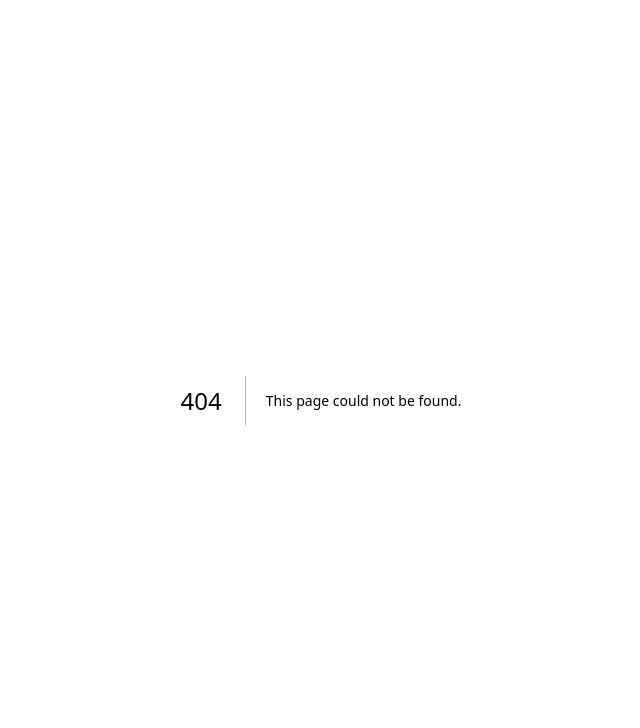
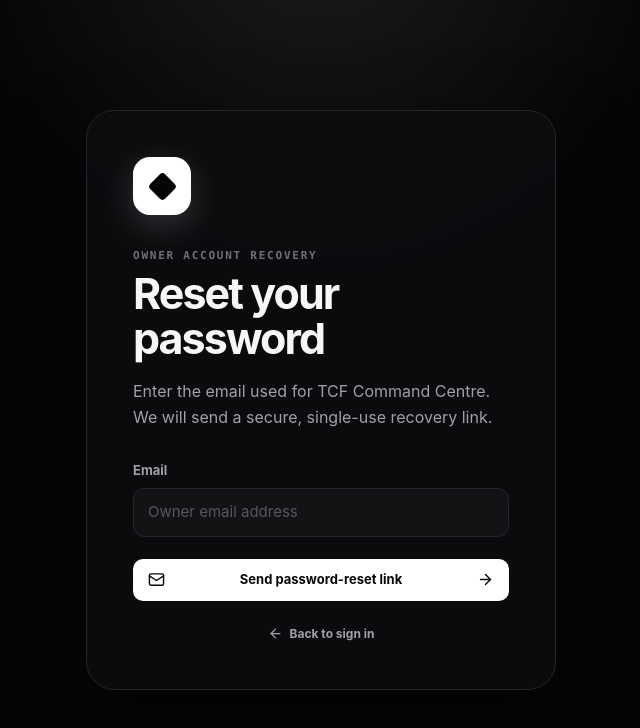
Before and after one commit to tcfcommission/dashboard, a Next.js app: page /forgot-password in a window 1280 px wide. Before the commit this address had no page. Shown: the top 728 px of the page, without its empty margins (319-959 px from the left). Built offline with nearby package versions, Linux system fonts and the light colour scheme.

Commit message:
Add secure password recovery flow

```diff
--- /dev/null
+++ b/app/forgot-password/page.tsx
@@ -0,0 +1,18 @@
+import Link from "next/link";
+import { ArrowLeft } from "lucide-react";
+import { ForgotPasswordForm } from "@/components/forgot-password-form";
+
+export default function ForgotPasswordPage() {
+  return (
+    <main className="login-page">
+      <section className="login-card" aria-labelledby="forgot-password-title">
+        <div className="brand-mark" aria-hidden="true"><span /></div>
+        <p className="eyebrow">Owner account recovery</p>
+        <h1 id="forgot-password-title">Reset your password</h1>
+        <p className="login-copy">Enter the email used for TCF Command Centre. We will send a secure, single-use recovery link.</p>
+        <ForgotPasswordForm />
+        <Link className="auth-back-link" href="/login"><ArrowLeft size={15} /> Back to sign in</Link>
+      </section>
+    </main>
+  );
+}
--- a/app/globals.css
+++ b/app/globals.css
@@ -43,11 +43,20 @@ svg { flex: 0 0 auto; }
 .login-form { display: grid; gap: 17px; }
 .login-form label, .field { display: grid; gap: 8px; }
 .login-form label > span, .field > span { color: var(--muted); font-size: 13px; font-weight: 650; }
+.field-label-row { display: flex; align-items: center; justify-content: space-between; gap: 16px; }
+.field-label-row > a { color: var(--text); font-size: 12px; font-weight: 650; }
+.field-label-row > a:hover { text-decoration: underline; text-underline-offset: 3px; }
 input, select, textarea { width: 100%; min-height: 48px; padding: 12px 14px; color: var(--text); background: var(--panel-2); border: 1px solid var(--line); border-radius: 11px; outline: none; transition: border .15s, box-shadow .15s; }
 textarea { min-height: 94px; resize: vertical; }
 input:focus, select:focus, textarea:focus { border-color: #777783; box-shadow: 0 0 0 3px rgba(255,255,255,.06); }
 input::placeholder, textarea::placeholder { color: #565660; }
 .form-error { margin: 0; padding: 11px 13px; border: 1px solid rgba(255,107,118,.3); background: var(--red-dim); color: #ff939b; border-radius: 10px; font-size: 13px; }
+.auth-success { display: flex; align-items: flex-start; gap: 12px; padding: 15px; color: #9bf0bd; background: var(--green-dim); border: 1px solid rgba(84,227,142,.25); border-radius: 12px; }
+.auth-success svg { margin-top: 2px; }
+.auth-success strong { display: block; font-size: 14px; }
+.auth-success p { margin: 4px 0 0; color: var(--muted); font-size: 12px; line-height: 1.55; }
+.auth-back-link { width: fit-content; display: flex; align-items: center; gap: 7px; margin: 24px auto 0; color: var(--muted); font-size: 12px; font-weight: 650; }
+.auth-back-link:hover { color: var(--text); }
 .login-button { justify-content: space-between !important; min-height: 51px; margin-top: 5px; }
 .login-foot { margin: 26px 0 0; color: var(--quiet); font-size: 12px; text-align: center; }
 
--- a/components/auth-form.tsx
+++ b/components/auth-form.tsx
@@ -2,6 +2,7 @@
 
 import { FormEvent, useState } from "react";
 import { ArrowRight, LoaderCircle, LockKeyhole } from "lucide-react";
+import Link from "next/link";
 import { createClient } from "@/lib/supabase/client";
 
 export function AuthForm() {
@@ -32,7 +33,7 @@ export function AuthForm() {
         <input type="email" autoComplete="email" value={email} onChange={(event) => setEmail(event.target.value)} placeholder="owner@tcf…" required />
       </label>
       <label>
-        <span>Password</span>
+        <span className="field-label-row"><span>Password</span><Link href="/forgot-password">Forgot password?</Link></span>
         <input type="password" autoComplete="current-password" value={password} onChange={(event) => setPassword(event.target.value)} placeholder="Your Supabase password" required minLength={8} />
       </label>
       {error && <p className="form-error" role="alert">{error}</p>}
--- /dev/null
+++ b/components/forgot-password-form.tsx
@@ -0,0 +1,57 @@
+"use client";
+
+import { FormEvent, useState } from "react";
+import { ArrowRight, LoaderCircle, Mail } from "lucide-react";
+import { createClient } from "@/lib/supabase/client";
+
+export function ForgotPasswordForm() {
+  const [email, setEmail] = useState("");
+  const [error, setError] = useState("");
+  const [sent, setSent] = useState(false);
+  const [loading, setLoading] = useState(false);
+
+  async function submit(event: FormEvent) {
+    event.preventDefault();
+    setLoading(true);
+    setError("");
+
+    try {
+      const supabase = createClient();
+      const redirectTo = `${window.location.origin}/auth/callback?next=/reset-password`;
+      const { error: resetError } = await supabase.auth.resetPasswordForEmail(email, { redirectTo });
+      if (resetError) throw resetError;
+      setSent(true);
+    } catch (resetError) {
+      setError(resetError instanceof Error ? resetError.message : "Password recovery could not be started.");
+    } finally {
+      setLoading(false);
+    }
+  }
+
+  if (sent) {
+    return (
+      <div className="auth-success" role="status">
+        <Mail size={20} />
+        <div>
+          <strong>Check your email</strong>
+          <p>If that address belongs to the owner account, a secure password-reset link is on its way.</p>
+        </div>
+      </div>
+    );
+  }
+
+  return (
+    <form className="login-form" onSubmit={submit}>
+      <label>
+        <span>Email</span>
+        <input type="email" autoComplete="email" value={email} onChange={(event) => setEmail(event.target.value)} placeholder="Owner email address" required />
+      </label>
+      {error && <p className="form-error" role="alert">{error}</p>}
+      <button className="primary-button login-button" disabled={loading}>
+        {loading ? <LoaderCircle className="spin" size={17} /> : <Mail size={17} />}
+        {loading ? "Sending secure link…" : "Send password-reset link"}
+        {!loading && <ArrowRight size={17} />}
+      </button>
+    </form>
+  );
+}
--- a/proxy.ts
+++ b/proxy.ts
@@ -25,5 +25,5 @@ export async function proxy(request: NextRequest) {
 }
 
 export const config = {
-  matcher: ["/dashboard/:path*", "/login", "/auth/:path*"]
+  matcher: ["/dashboard/:path*", "/login", "/forgot-password", "/reset-password", "/auth/:path*"]
 };
```
Also changed, not shown: app/auth/callback/route.ts (+7 -2 lines), app/reset-password/page.tsx (added, +22 -0 lines), components/reset-password-form.tsx (added, +56 -0 lines), 1 other file (tests, documents, lock files or other folders).
